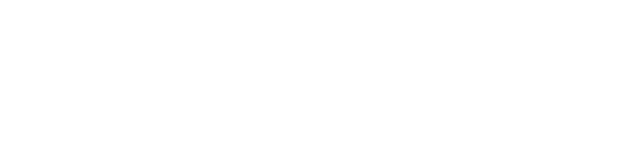
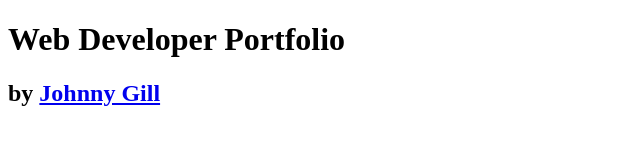
Before and after one commit to Mungai47/reminder, a plain HTML site: page index.html in a window 1280 px wide. Shown: the whole page, without its empty margins (0-640 px from the left). Drawn offline with Linux system fonts and the light colour scheme.

Commit message:
Updated index.html

```diff
--- a/index.html
+++ b/index.html
@@ -26,5 +26,10 @@
     </head>
     <body>
 
+        <div>
+            <h1>Web Developer Portfolio</h1>
+            <h2>by <a href="http://www.johnnygill.com">Johnny Gill</a></h2>
+        </div>
+
     </body>
 </html>
```
